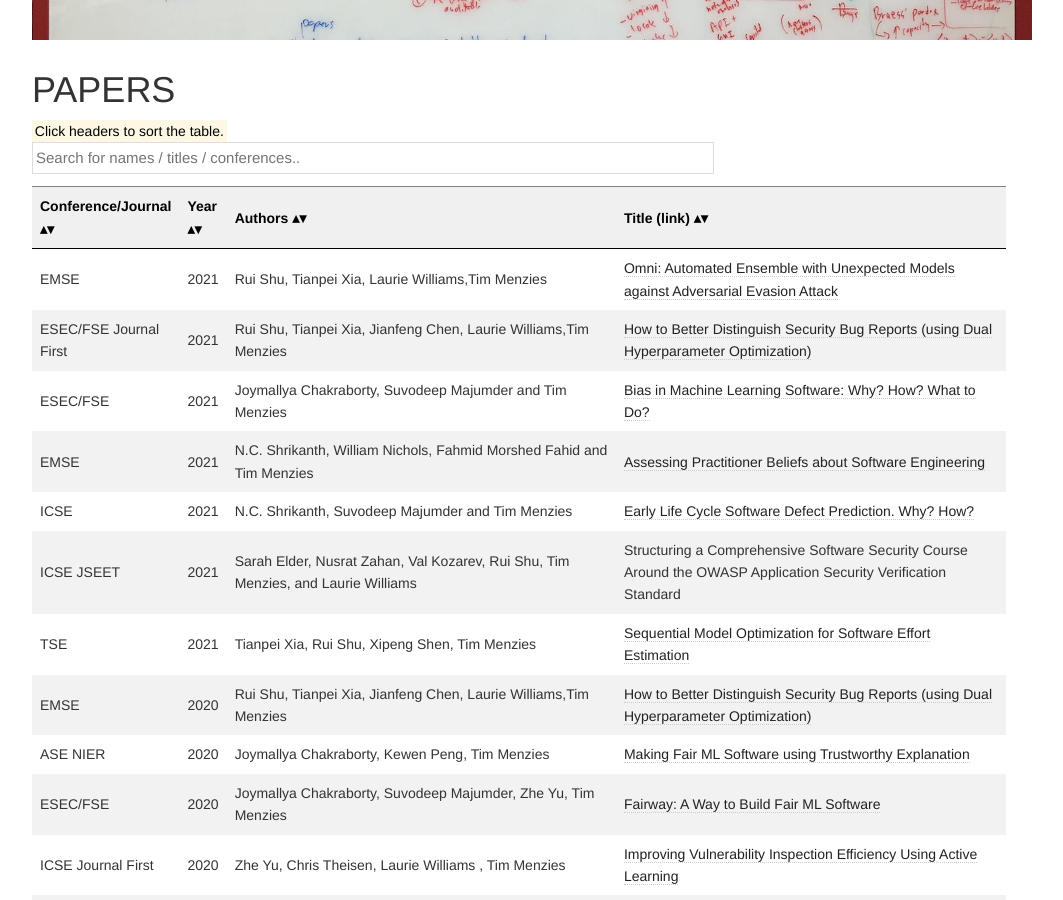
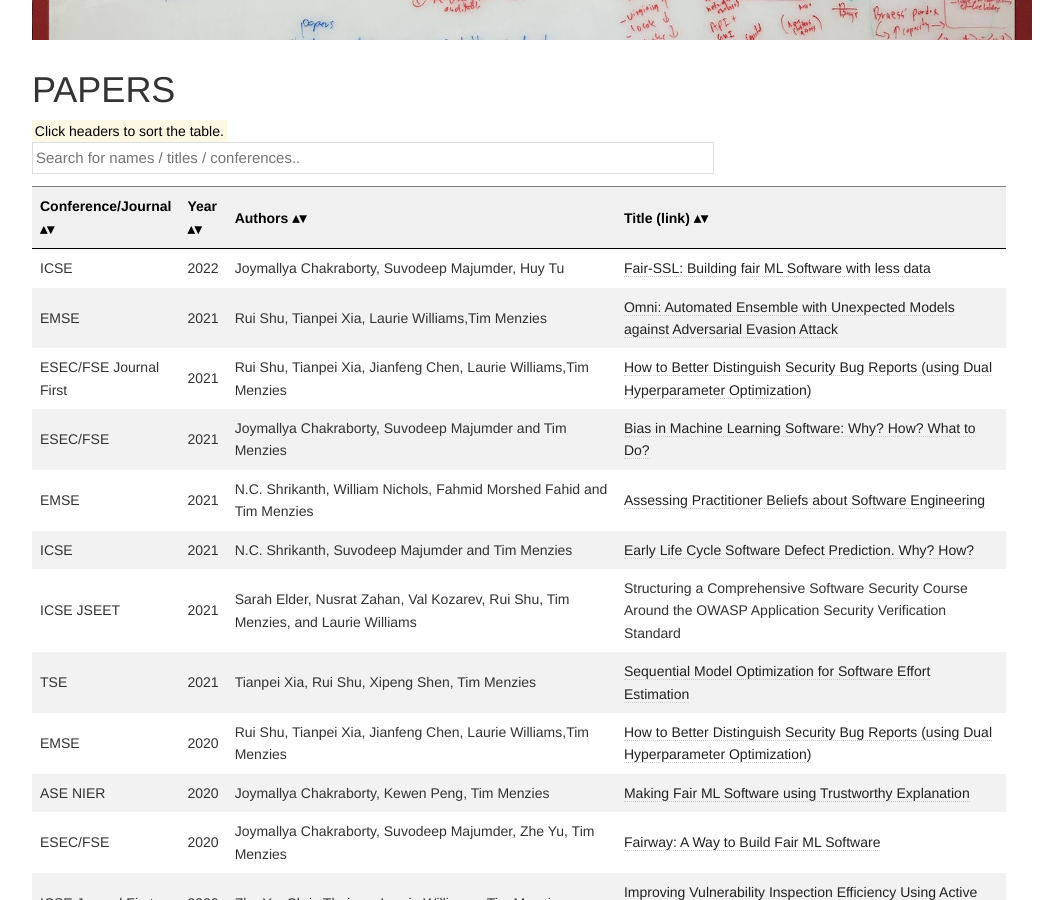
Before and after one commit to ai-se/ai-se.github.io, a Jekyll site: the page built from papers/index.html, in a window 1280 px wide and 900 px high, scrolled down 695 px. Shown: the whole window, without its empty margins (126-1189 px from the left). Built offline with Jekyll 4.4.1, drawn with Linux system fonts in a browser that asks for light colours.

Commit message:
fairware 2022 paper added

```diff
--- a/papers/index.html
+++ b/papers/index.html
@@ -53,6 +53,14 @@
 		</tr>
 	</thead>
 	<tbody>
+		<tr>
+			<td>ICSE</td>
+			<td>2022</td>
+			<td>Joymallya Chakraborty, Suvodeep Majumder, Huy Tu</td>
+			<td><a href="https://arxiv.org/abs/2111.02038">
+					Fair-SSL: Building fair ML Software with less data
+				</a></td>
+		</tr>
 
 		<tr>
 			<td>EMSE</td>
```
